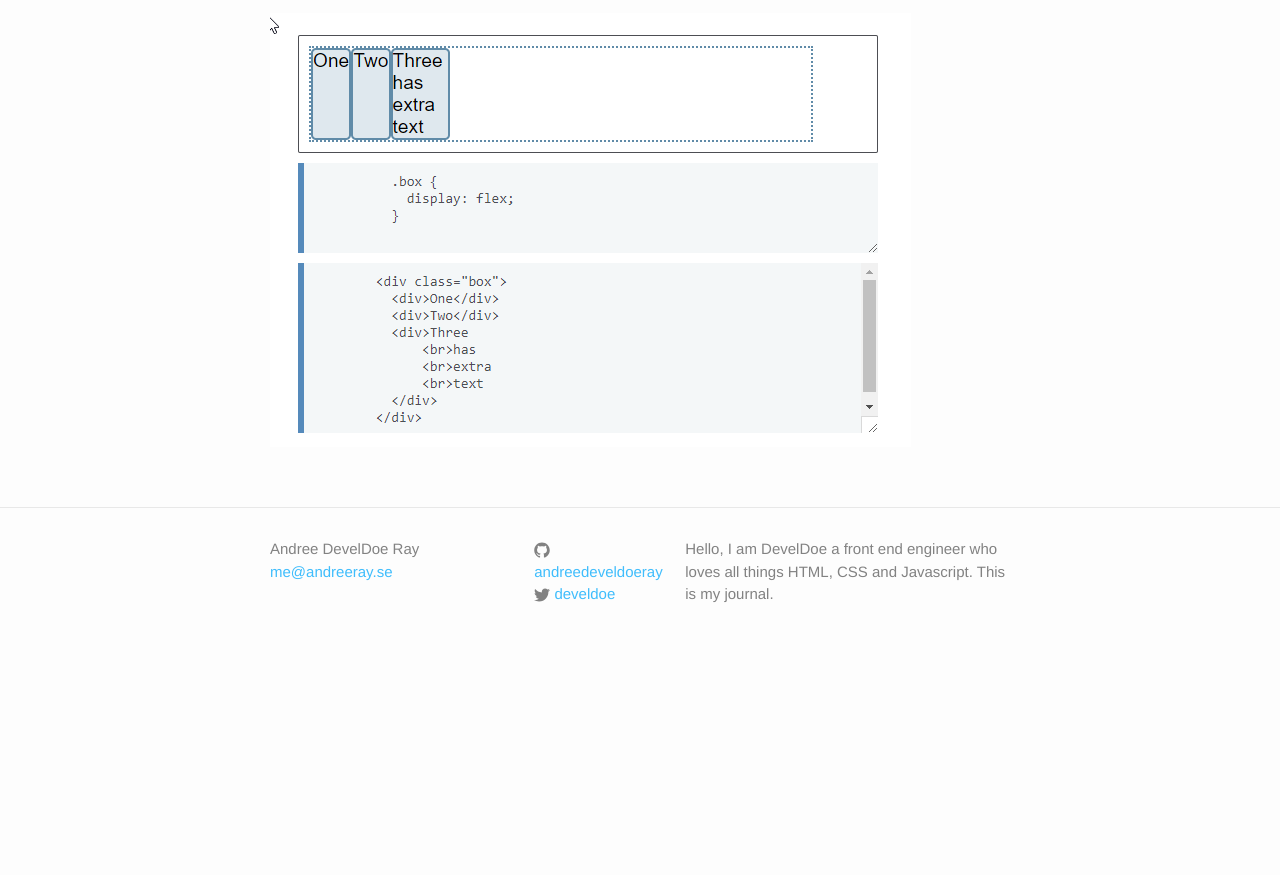
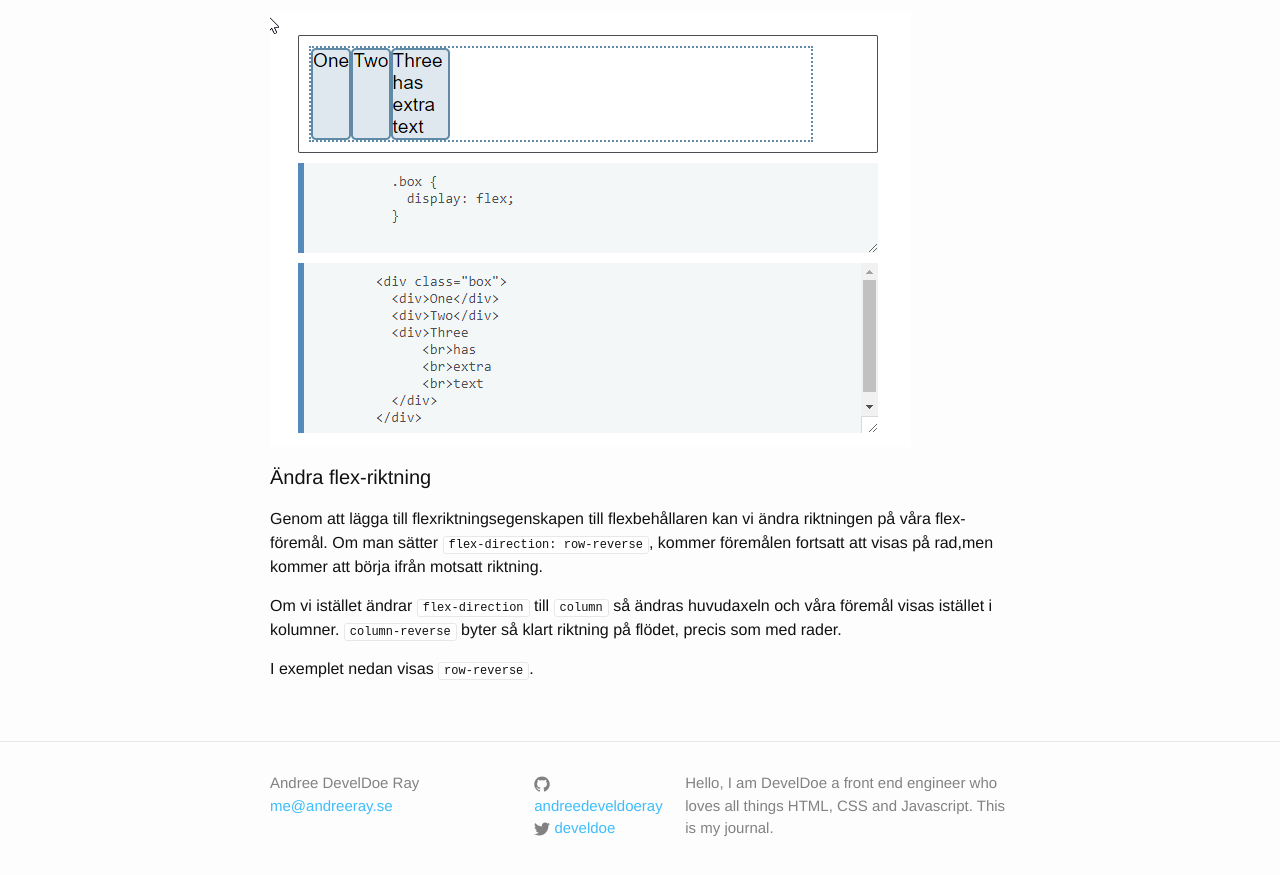
Before and after one commit to develdoe/develdoe.github.io, a Jekyll site: the page built from _posts/2018-04-26-flexbox-koncept.md, in a window 1280 px wide and 900 px high, scrolled down 4022 px. Shown: the top 875 px of the window. Built offline with Jekyll 4.4.1, drawn with Linux system fonts in a browser that asks for light colours; before the commit the page ends 4688 px from its top, so only the background shows below that.

Commit message:
Create 2018-04-26-flexbox-koncept.md

```diff
--- a/_posts/2018-04-26-flexbox-koncept.md
+++ b/_posts/2018-04-26-flexbox-koncept.md
@@ -85,3 +85,11 @@ Resultatet av detta är att dina barn föremål kommer alla att rada i rad, med
 Du kan se i exemplet nedan hur det ser ut.
 
 ![]({{site.baseurl}}/img/posts/2018-04-27 08_10_37-Basic concepts of flexbox - CSS_ Cascading Style Sheets _ MDN.png)
+
+#### Ändra flex-riktning
+
+Genom att lägga till flexriktningsegenskapen till flexbehållaren kan vi ändra riktningen på våra flex-föremål. Om man sätter `flex-direction: row-reverse`, kommer föremålen fortsatt att visas på rad,men kommer att börja ifrån motsatt riktning.
+
+Om vi istället ändrar `flex-direction` till `column` så ändras huvudaxeln och  våra föremål visas istället i kolumner. `column-reverse` byter så klart riktning på flödet, precis som med rader.
+
+I exemplet nedan visas `row-reverse`.
```
